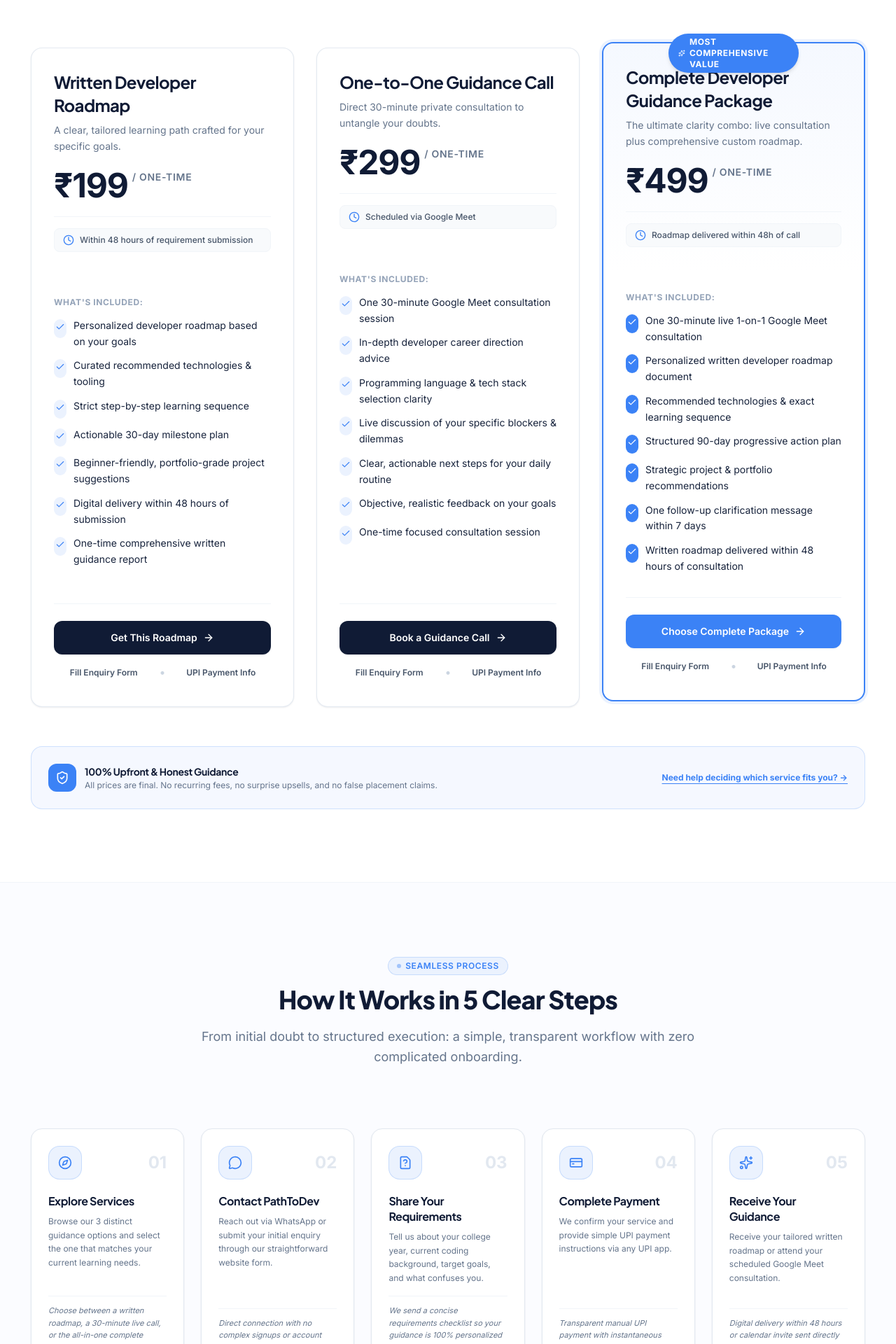
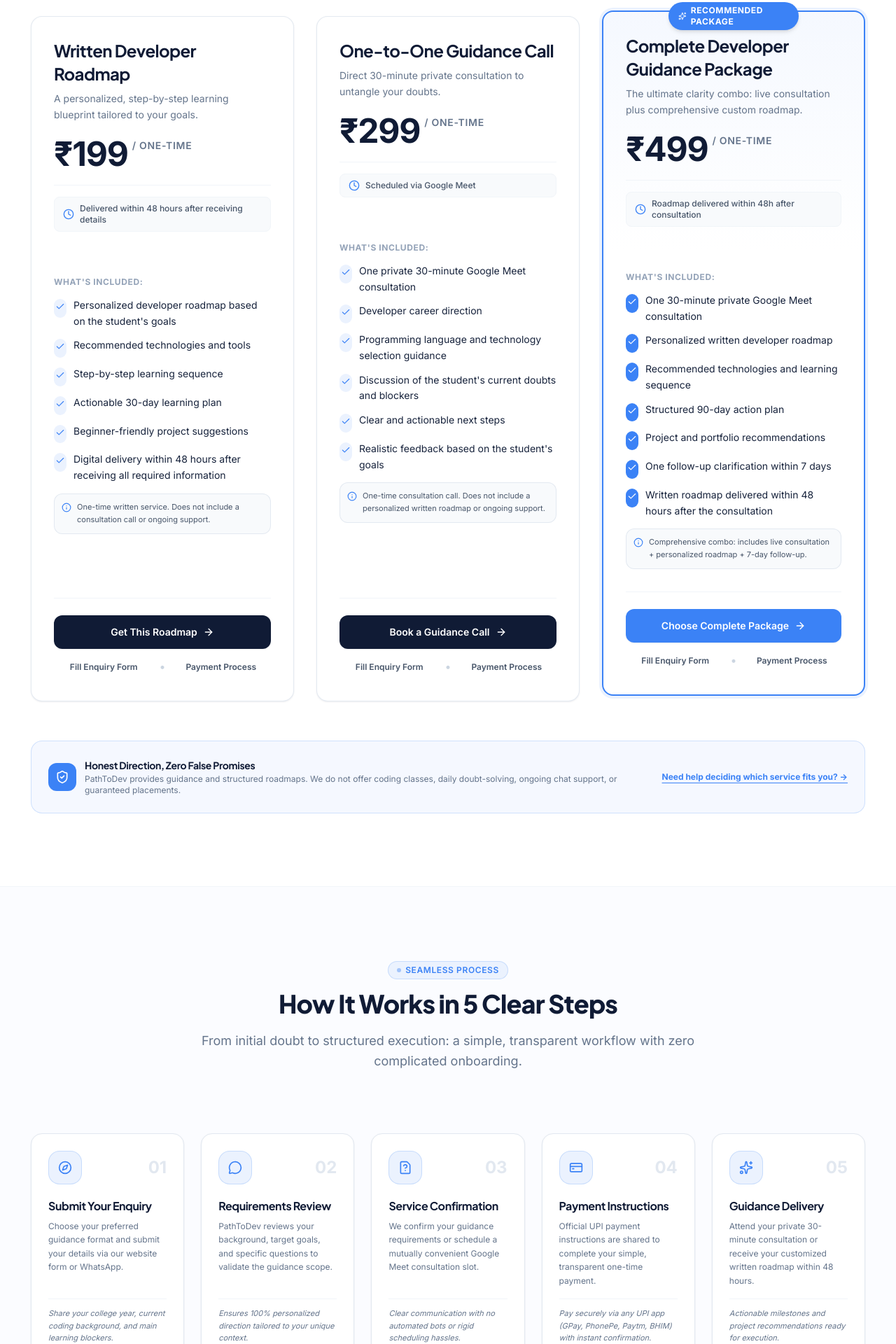
Before and after one commit to VivekCodes07/PathToDev, a React (Vite) app: page / in a window 1280 px wide. Shown: the part 2180-4100 px from the top of the page at 70% size. Built offline with nearby package versions, Linux system fonts and the light colour scheme.

Commit message:
refined services and pricing content

```diff
--- a/src/components/PaymentModal.tsx
+++ b/src/components/PaymentModal.tsx
@@ -71,13 +71,15 @@ export const PaymentModal: React.FC<PaymentModalProps> = ({
               <span className="text-2xl font-extrabold text-brand-navy">
                 {selectedService.currency}{selectedService.price}
               </span>
+              <span className="block text-[11px] font-medium text-slate-500">One-time payment</span>
             </div>
           </div>
 
-          {/* Configurable UPI ID Box */}
+          {/* Payment Destination / Status */}
+          {SITE_CONFIG.payment.isConfigured ? (
             <div>
               <label className="text-xs font-bold uppercase tracking-wider text-slate-500 block mb-1.5">
-              Official UPI ID <span className="text-brand-muted font-normal">(Configurable)</span>
+                Official UPI ID
               </label>
               <div className="flex items-center gap-2">
                 <div className="flex-1 p-3 bg-slate-50 border border-slate-200 rounded-xl font-mono text-sm text-brand-navy font-semibold select-all">
@@ -92,83 +94,109 @@ export const PaymentModal: React.FC<PaymentModalProps> = ({
                   <span>{copied ? 'Copied' : 'Copy'}</span>
                 </button>
               </div>
-          </div>
 
-          {/* Payment QR Code Box / Placeholder */}
-          <div className="p-5 border-2 border-dashed border-slate-200 rounded-xl bg-slate-50/60 text-center">
-            {SITE_CONFIG.payment.qrCodeImage ? (
+              {SITE_CONFIG.payment.qrCodeImage && (
+                <div className="mt-3 p-4 border border-slate-200 rounded-xl bg-slate-50 text-center">
                   <img
                     src={SITE_CONFIG.payment.qrCodeImage}
                     alt="UPI Payment QR Code"
-                className="w-44 h-44 mx-auto rounded-lg shadow-sm border border-slate-200"
+                    className="w-40 h-40 mx-auto rounded-lg shadow-sm border border-slate-200"
                   />
+                </div>
+              )}
+            </div>
           ) : (
-              <div className="space-y-2 py-4">
-                <div className="w-16 h-16 rounded-2xl bg-white border border-slate-200 text-brand-blue flex items-center justify-center mx-auto shadow-sm">
-                  <QrCode className="w-9 h-9" />
+            <div className="p-4 rounded-xl bg-slate-50 border border-slate-200/90 text-left space-y-2">
+              <div className="flex items-center gap-2 text-xs font-bold text-brand-navy uppercase tracking-wider">
+                <AlertCircle className="w-4 h-4 text-brand-blue shrink-0" />
+                <span>Payment Details Shared After Confirmation</span>
               </div>
-                <p className="text-xs font-bold text-brand-navy uppercase tracking-wider">
-                  Payment QR Code Placeholder
-                </p>
-                <p className="text-xs text-brand-muted max-w-xs mx-auto">
-                  Active merchant QR code will be shared directly on WhatsApp upon requirement confirmation.
+              <p className="text-xs text-brand-muted leading-relaxed">
+                To ensure every student receives personalized attention and a confirmed delivery slot, active UPI payment instructions (official UPI ID and QR code) are shared directly via WhatsApp or email once PathToDev reviews your requirements.
               </p>
             </div>
           )}
-          </div>
 
-          {/* Step-by-Step Instructions */}
-          <div className="space-y-2">
+          {/* 5-Step Customer Journey */}
+          <div className="space-y-2.5">
             <h4 className="text-xs font-bold uppercase tracking-wider text-brand-navy">
-              Standard 4-Step Payment Workflow
+              Intended Customer Journey (5 Simple Steps)
             </h4>
             <ol className="space-y-2 text-xs text-brand-dark leading-relaxed">
-              <li className="flex items-start gap-2">
-                <span className="font-bold text-brand-blue">1.</span>
-                <span>Connect with us on WhatsApp or submit your requirements form.</span>
+              <li className="flex items-start gap-2.5 p-2.5 rounded-xl bg-slate-50 border border-slate-100">
+                <span className="w-5 h-5 rounded-full bg-brand-navy text-white text-[11px] font-bold flex items-center justify-center shrink-0 mt-0.5">1</span>
+                <div>
+                  <span className="font-semibold text-brand-navy">Submit Your Enquiry:</span>{' '}
+                  <span className="text-slate-600">Select your service and share your college background, goals, and blockers.</span>
+                </div>
               </li>
-              <li className="flex items-start gap-2">
-                <span className="font-bold text-brand-blue">2.</span>
-                <span>We confirm your slot or roadmap scope and share current payment info.</span>
+              <li className="flex items-start gap-2.5 p-2.5 rounded-xl bg-slate-50 border border-slate-100">
+                <span className="w-5 h-5 rounded-full bg-brand-navy text-white text-[11px] font-bold flex items-center justify-center shrink-0 mt-0.5">2</span>
+                <div>
+                  <span className="font-semibold text-brand-navy">Requirements Review:</span>{' '}
+                  <span className="text-slate-600">PathToDev reviews your background to ensure the guidance format is appropriate.</span>
+                </div>
               </li>
-              <li className="flex items-start gap-2">
-                <span className="font-bold text-brand-blue">3.</span>
-                <span>Transfer via any UPI app (GPay / PhonePe / Paytm / BHIM).</span>
+              <li className="flex items-start gap-2.5 p-2.5 rounded-xl bg-slate-50 border border-slate-100">
+                <span className="w-5 h-5 rounded-full bg-brand-navy text-white text-[11px] font-bold flex items-center justify-center shrink-0 mt-0.5">3</span>
+                <div>
+                  <span className="font-semibold text-brand-navy">Service Confirmation:</span>{' '}
+                  <span className="text-slate-600">We confirm your guidance scope or coordinate a mutually convenient Google Meet slot.</span>
+                </div>
               </li>
-              <li className="flex items-start gap-2">
-                <span className="font-bold text-brand-blue">4.</span>
-                <span>Share transaction screenshot on WhatsApp to lock in your booking.</span>
+              <li className="flex items-start gap-2.5 p-2.5 rounded-xl bg-slate-50 border border-slate-100">
+                <span className="w-5 h-5 rounded-full bg-brand-blue text-white text-[11px] font-bold flex items-center justify-center shrink-0 mt-0.5">4</span>
+                <div>
+                  <span className="font-semibold text-brand-navy">Payment Instructions:</span>{' '}
+                  <span className="text-slate-600">Official UPI payment details are shared to complete your simple, transparent one-time payment.</span>
+                </div>
+              </li>
+              <li className="flex items-start gap-2.5 p-2.5 rounded-xl bg-slate-50 border border-slate-100">
+                <span className="w-5 h-5 rounded-full bg-emerald-600 text-white text-[11px] font-bold flex items-center justify-center shrink-0 mt-0.5">5</span>
+                <div>
+                  <span className="font-semibold text-brand-navy">Guidance Delivered:</span>{' '}
+                  <span className="text-slate-600">Attend your 30-minute private video session or receive your custom roadmap within 48 hours.</span>
+                </div>
               </li>
             </ol>
           </div>
 
-          {/* Policy Note */}
+          {/* Positioning & Policy Note */}
           <div className="p-3 bg-slate-50 rounded-xl border border-slate-100 flex items-start gap-2.5 text-xs text-brand-muted">
             <ShieldCheck className="w-4 h-4 text-emerald-600 shrink-0 mt-0.5" />
             <span>
-              100% transparent manual payments. No recurring subscriptions or automatic charges.
+              100% transparent one-time payments. No recurring subscriptions, automated charges, or hidden fees.
             </span>
           </div>
         </div>
 
         {/* Footer */}
-        <div className="p-4 bg-slate-50 border-t border-slate-200 flex items-center justify-between gap-3">
+        <div className="p-4 bg-slate-50 border-t border-slate-200 flex flex-col sm:flex-row items-center justify-between gap-3">
           <button
             type="button"
             onClick={onClose}
-            className="px-4 py-2 text-xs font-semibold text-brand-muted hover:text-brand-navy"
+            className="w-full sm:w-auto px-4 py-2 text-xs font-semibold text-brand-muted hover:text-brand-navy"
           >
             Close
           </button>
+          <div className="w-full sm:w-auto flex items-center gap-2">
+            <a
+              href="#contact"
+              onClick={onClose}
+              className="flex-1 sm:flex-initial text-center px-4 py-2.5 rounded-xl border border-slate-200 hover:border-brand-blue text-xs font-semibold text-brand-navy transition-colors bg-white shadow-xs"
+            >
+              Fill Enquiry Form
+            </a>
             <a
               href={getWhatsAppUrl(selectedService.whatsappMessage)}
               target="_blank"
               rel="noopener noreferrer"
-            className="inline-flex items-center gap-2 px-5 py-2.5 rounded-xl bg-brand-blue hover:bg-brand-blue-hover text-white text-xs font-bold transition-all shadow-sm"
+              className="flex-1 sm:flex-initial inline-flex items-center justify-center gap-2 px-5 py-2.5 rounded-xl bg-brand-blue hover:bg-brand-blue-hover text-white text-xs font-bold transition-all shadow-sm"
             >
               <MessageCircle className="w-3.5 h-3.5" />
-            <span>Chat & Pay via WhatsApp</span>
+              <span>Start on WhatsApp</span>
             </a>
+          </div>
         </div>
       </div>
     </div>
--- a/src/components/ServiceCard.tsx
+++ b/src/components/ServiceCard.tsx
@@ -1,5 +1,5 @@
 import React from 'react';
-import { Check, Clock, Sparkles, ArrowRight, MessageSquare } from 'lucide-react';
+import { Check, Clock, Sparkles, ArrowRight, MessageSquare, Info } from 'lucide-react';
 import { ServiceItem } from '../types';
 import { getWhatsAppUrl } from '../config/site';
 
@@ -81,6 +81,14 @@ export const ServiceCard: React.FC<ServiceCardProps> = ({
               </li>
             ))}
           </ul>
+
+          {/* Scope / Inclusions Clarification Note */}
+          {service.scopeNote && (
+            <div className="mt-4 p-2.5 rounded-xl bg-slate-50 border border-slate-200/90 text-[11px] text-slate-600 leading-relaxed flex items-start gap-2">
+              <Info className="w-3.5 h-3.5 text-brand-blue shrink-0 mt-0.5" />
+              <span>{service.scopeNote}</span>
+            </div>
+          )}
         </div>
 
         {/* Action Buttons */}
@@ -120,7 +128,7 @@ export const ServiceCard: React.FC<ServiceCardProps> = ({
               onClick={() => onOpenPaymentInfo && onOpenPaymentInfo(service)}
               className="flex-1 text-center py-2 text-xs font-semibold text-slate-600 hover:text-brand-blue transition-colors"
             >
-              UPI Payment Info
+              Payment Process
             </button>
           </div>
         </div>
--- a/src/config/services.ts
+++ b/src/config/services.ts
@@ -5,20 +5,20 @@ export const SERVICES: ServiceItem[] = [
   {
     id: "written-roadmap",
     title: "Written Developer Roadmap",
-    subtitle: "A clear, tailored learning path crafted for your specific goals.",
+    subtitle: "A personalized, step-by-step learning blueprint tailored to your goals.",
     price: 199,
     currency: "₹",
-    deliveryTime: "Within 48 hours of requirement submission",
+    deliveryTime: "Delivered within 48 hours after receiving details",
     isFeatured: false,
+    scopeNote: "One-time written service. Does not include a consultation call or ongoing support.",
     description: "Get a structured, step-by-step developer roadmap tailored to your background, target stack, and available study hours. Eliminate tutorial confusion completely.",
     features: [
-      "Personalized developer roadmap based on your goals",
-      "Curated recommended technologies & tooling",
-      "Strict step-by-step learning sequence",
-      "Actionable 30-day milestone plan",
-      "Beginner-friendly, portfolio-grade project suggestions",
-      "Digital delivery within 48 hours of submission",
-      "One-time comprehensive written guidance report"
+      "Personalized developer roadmap based on the student's goals",
+      "Recommended technologies and tools",
+      "Step-by-step learning sequence",
+      "Actionable 30-day learning plan",
+      "Beginner-friendly project suggestions",
+      "Digital delivery within 48 hours after receiving all required information"
     ],
     ctaText: "Get This Roadmap",
     whatsappMessage: PREFILLED_MESSAGES.roadmap
@@ -32,15 +32,15 @@ export const SERVICES: ServiceItem[] = [
     duration: "30-minute private session",
     deliveryTime: "Scheduled via Google Meet",
     isFeatured: false,
+    scopeNote: "One-time consultation call. Does not include a personalized written roadmap or ongoing support.",
     description: "Connect face-to-face in a focused 30-minute video session to evaluate your current skillset, pick the best programming path, and get straight answers to your questions.",
     features: [
-      "One 30-minute Google Meet consultation session",
-      "In-depth developer career direction advice",
-      "Programming language & tech stack selection clarity",
-      "Live discussion of your specific blockers & dilemmas",
-      "Clear, actionable next steps for your daily routine",
-      "Objective, realistic feedback on your goals",
-      "One-time focused consultation session"
+      "One private 30-minute Google Meet consultation",
+      "Developer career direction",
+      "Programming language and technology selection guidance",
+      "Discussion of the student's current doubts and blockers",
+      "Clear and actionable next steps",
+      "Realistic feedback based on the student's goals"
     ],
     ctaText: "Book a Guidance Call",
     whatsappMessage: PREFILLED_MESSAGES.oneToOne
@@ -52,18 +52,19 @@ export const SERVICES: ServiceItem[] = [
     price: 499,
     currency: "₹",
     duration: "30-minute call + comprehensive written roadmap",
-    deliveryTime: "Roadmap delivered within 48h of call",
+    deliveryTime: "Roadmap delivered within 48h after consultation",
     isFeatured: true,
-    featuredBadge: "Most Comprehensive Value",
+    featuredBadge: "Recommended Package",
+    scopeNote: "Comprehensive combo: includes live consultation + personalized roadmap + 7-day follow-up.",
     description: "Our complete mentorship experience: discuss your dilemma 1-on-1 first, then receive an extensive custom written roadmap with a 90-day execution framework.",
     features: [
-      "One 30-minute live 1-on-1 Google Meet consultation",
-      "Personalized written developer roadmap document",
-      "Recommended technologies & exact learning sequence",
-      "Structured 90-day progressive action plan",
-      "Strategic project & portfolio recommendations",
-      "One follow-up clarification message within 7 days",
-      "Written roadmap delivered within 48 hours of consultation"
+      "One 30-minute private Google Meet consultation",
+      "Personalized written developer roadmap",
+      "Recommended technologies and learning sequence",
+      "Structured 90-day action plan",
+      "Project and portfolio recommendations",
+      "One follow-up clarification within 7 days",
+      "Written roadmap delivered within 48 hours after the consultation"
     ],
     ctaText: "Choose Complete Package",
     whatsappMessage: PREFILLED_MESSAGES.completePackage
@@ -73,33 +74,33 @@ export const SERVICES: ServiceItem[] = [
 export const HOW_IT_WORKS_STEPS: StepItem[] = [
   {
     number: "01",
-    title: "Explore Services",
-    description: "Browse our 3 distinct guidance options and select the one that matches your current learning needs.",
-    detail: "Choose between a written roadmap, a 30-minute live call, or the all-in-one complete mentorship package."
+    title: "Submit Your Enquiry",
+    description: "Choose your preferred guidance format and submit your details via our website form or WhatsApp.",
+    detail: "Share your college year, current coding background, and main learning blockers."
   },
   {
     number: "02",
-    title: "Contact PathToDev",
-    description: "Reach out via WhatsApp or submit your initial enquiry through our straightforward website form.",
-    detail: "Direct connection with no complex signups or account creation needed."
+    title: "Requirements Review",
+    description: "PathToDev reviews your background, target goals, and specific questions to validate the guidance scope.",
+    detail: "Ensures 100% personalized direction tailored to your unique context."
   },
   {
     number: "03",
-    title: "Share Your Requirements",
-    description: "Tell us about your college year, current coding background, target goals, and what confuses you.",
-    detail: "We send a concise requirements checklist so your guidance is 100% personalized to your exact context."
+    title: "Service Confirmation",
+    description: "We confirm your guidance requirements or schedule a mutually convenient Google Meet consultation slot.",
+    detail: "Clear communication with no automated bots or rigid scheduling hassles."
   },
   {
     number: "04",
-    title: "Complete Payment",
-    description: "We confirm your service and provide simple UPI payment instructions via any UPI app.",
-    detail: "Transparent manual UPI payment with instantaneous confirmation sharing."
+    title: "Payment Instructions",
+    description: "Official UPI payment instructions are shared to complete your simple, transparent one-time payment.",
+    detail: "Pay securely via any UPI app (GPay, PhonePe, Paytm, BHIM) with instant confirmation."
   },
   {
     number: "05",
-    title: "Receive Your Guidance",
-    description: "Receive your tailored written roadmap or attend your scheduled Google Meet consultation.",
-    detail: "Digital delivery within 48 hours or calendar invite sent directly to your email."
+    title: "Guidance Delivery",
+    description: "Attend your private 30-minute consultation or receive your customized written roadmap within 48 hours.",
+    detail: "Actionable milestones and project recommendations ready for execution."
   }
 ];
 
--- a/src/config/site.ts
+++ b/src/config/site.ts
@@ -28,14 +28,13 @@ export const SITE_CONFIG = {
     upiId: "pathtodev@upi", // Configurable UPI ID placeholder
     merchantName: "PathToDev Guidance",
     qrCodeImage: "", // Path to uploaded UPI QR image asset (e.g., '/images/upi-qr.png')
-    isConfigured: false, // When false, clearly shows "Placeholder / Demo Mode" to prevent accidental transfers
+    isConfigured: false, // When false, indicates payment details are shared upon enquiry confirmation
     instructions: [
-      "Select your preferred guidance service.",
-      "Send us an enquiry on WhatsApp or fill the form with your details.",
-      "Receive service confirmation along with active UPI payment details.",
-      "Complete the payment via any UPI app (GPay, PhonePe, Paytm, BHIM).",
-      "Share screenshot of payment confirmation on WhatsApp.",
-      "Receive your personalized roadmap within 48h or attend your scheduled 1-on-1 call."
+      "Customer submits an enquiry via website form or WhatsApp.",
+      "PathToDev reviews requirements to ensure personalized guidance.",
+      "Customer confirms the service and preferred consultation slot.",
+      "Official UPI payment instructions are shared to complete payment.",
+      "Selected guidance service is delivered within 48h or at the scheduled session."
     ]
   },
 
--- a/src/sections/Services.tsx
+++ b/src/sections/Services.tsx
@@ -19,8 +19,8 @@ export const Services: React.FC<ServicesProps> = ({
       <div className="container">
         <SectionHeading
           badge="Services & Pricing"
-          title="Transparent, Accessible Developer Mentorship"
-          subtitle="Simple, upfront pricing with zero hidden subscriptions. Choose the format that fits your current learning stage best."
+          title="Simple, Affordable Developer Guidance"
+          subtitle="Clear pricing, personalized direction, and practical next steps. Choose the guidance format that fits your current learning stage."
           align="center"
         />
 
@@ -43,9 +43,9 @@ export const Services: React.FC<ServicesProps> = ({
               <ShieldCheck className="w-5 h-5" />
             </div>
             <div>
-              <h4 className="text-sm font-bold text-brand-navy">100% Upfront & Honest Guidance</h4>
+              <h4 className="text-sm font-bold text-brand-navy">Honest Direction, Zero False Promises</h4>
               <p className="text-xs text-brand-muted mt-0.5">
-                All prices are final. No recurring fees, no surprise upsells, and no false placement claims.
+                PathToDev provides guidance and structured roadmaps. We do not offer coding classes, daily doubt-solving, ongoing chat support, or guaranteed placements.
               </p>
             </div>
           </div>
--- a/src/types/index.ts
+++ b/src/types/index.ts
@@ -8,6 +8,7 @@ export interface ServiceItem {
   deliveryTime: string;
   isFeatured?: boolean;
   featuredBadge?: string;
+  scopeNote?: string;
   description: string;
   features: string[];
   ctaText: string;
```
Lines whose indentation alone changed are shown as unchanged.
